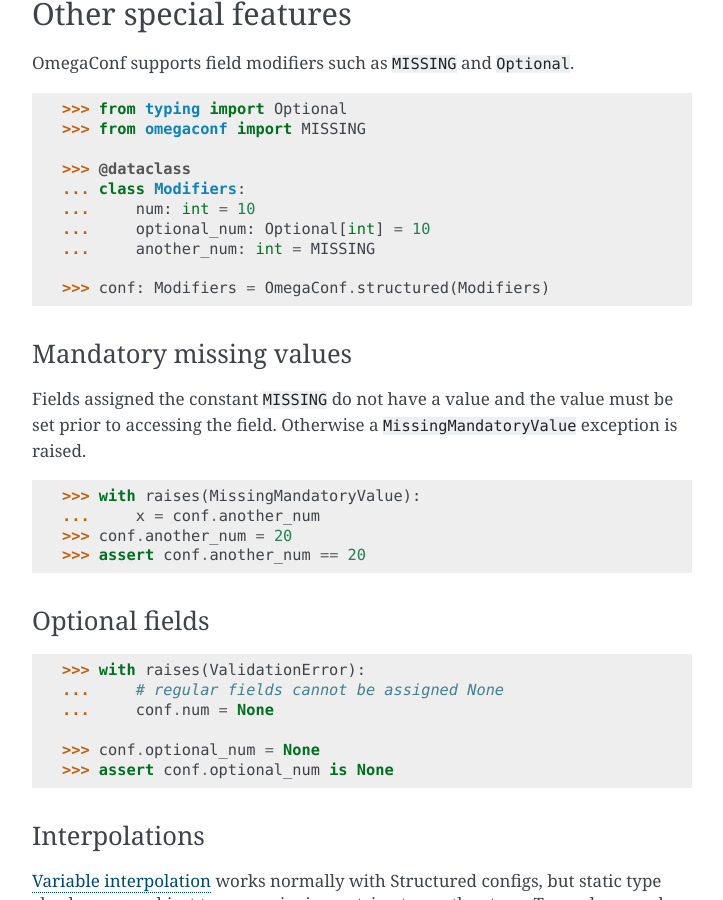
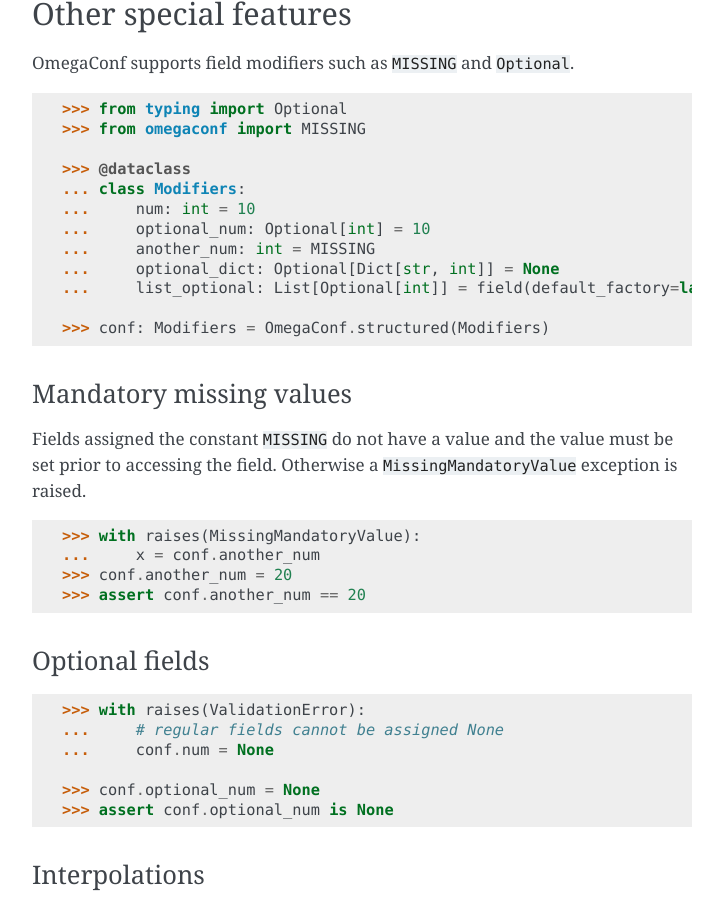
Before and after one commit to omry/omegaconf, a Sphinx documentation site: the page built from docs/source/structured_config.rst, in a window 1280 px wide and 900 px high, scrolled down 5296 px. Shown: the whole window, without its empty margins (388-1111 px from the left). Built offline with Sphinx 7.4.7, drawn with Linux system fonts in a browser that asks for light colours.

Commit message:
Docs followup to #749 Optional typing PR

```diff
--- a/docs/source/structured_config.rst
+++ b/docs/source/structured_config.rst
@@ -284,6 +284,8 @@
     ...     num: int = 10
     ...     optional_num: Optional[int] = 10
     ...     another_num: int = MISSING
+    ...     optional_dict: Optional[Dict[str, int]] = None
+    ...     list_optional: List[Optional[int]] = field(default_factory=lambda: [10, MISSING, None])
 
     >>> conf: Modifiers = OmegaConf.structured(Modifiers)
 
```
